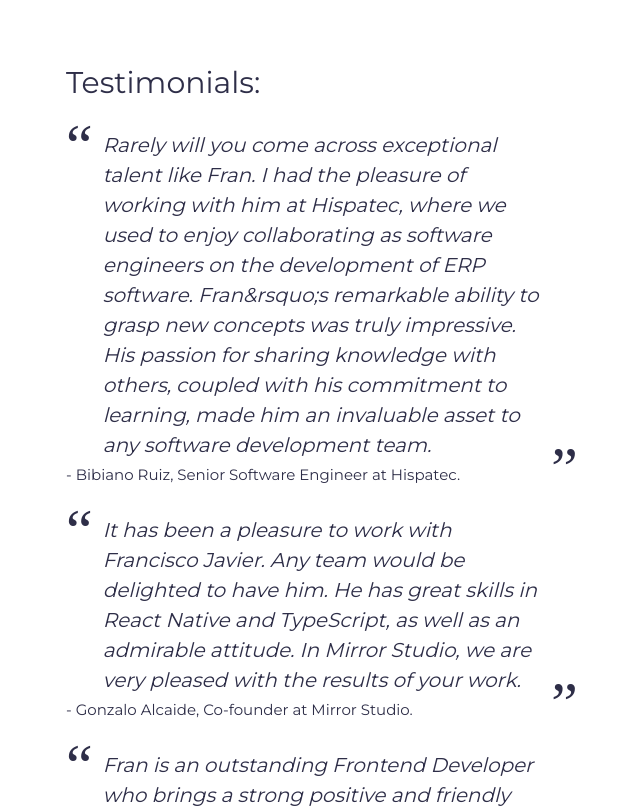
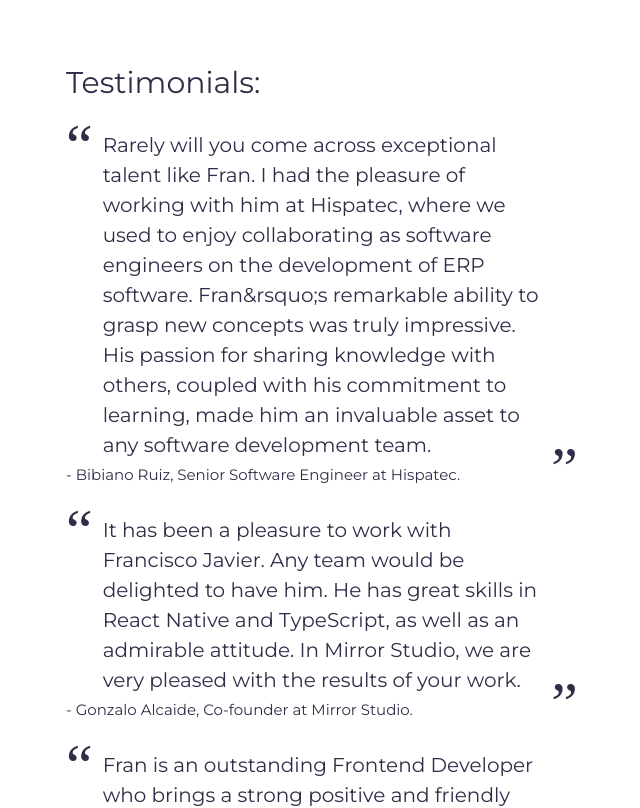
Before and after one commit to fjplaurr/personal-portfolio, a Next.js app: page / in a window 1280 px wide. Shown: the part 580-1388 px from the top of the page, without its empty margins (318-958 px from the left). Built offline with nearby package versions, Linux system fonts and the light colour scheme.

Commit message:
feat: remove italic font

```diff
--- a/src/app/components/testimonialsList/testimonialsList.module.css
+++ b/src/app/components/testimonialsList/testimonialsList.module.css
@@ -15,10 +15,6 @@
       font-family: serif;
     }
 
-    .testimonialText {
-      font-style: italic;
-    }
-
     .rightQuote {
       font-size: 3rem;
       font-family: serif;
--- a/src/app/components/testimonialsList/testimonialsList.tsx
+++ b/src/app/components/testimonialsList/testimonialsList.tsx
@@ -8,7 +8,7 @@ export default function TestimonialsList() {
         <li key={author}>
           <div className={styles.quoteContainer}>
             <p className={styles.leftQuote}>“</p>
-            <p className={styles.testimonialText}>{text}</p>
+            <p>{text}</p>
             <p className={`${styles.rightQuote}`}>“</p>
           </div>
           <p className={styles.testimonialAuthor}>{`- ${author}.`}</p>
```
